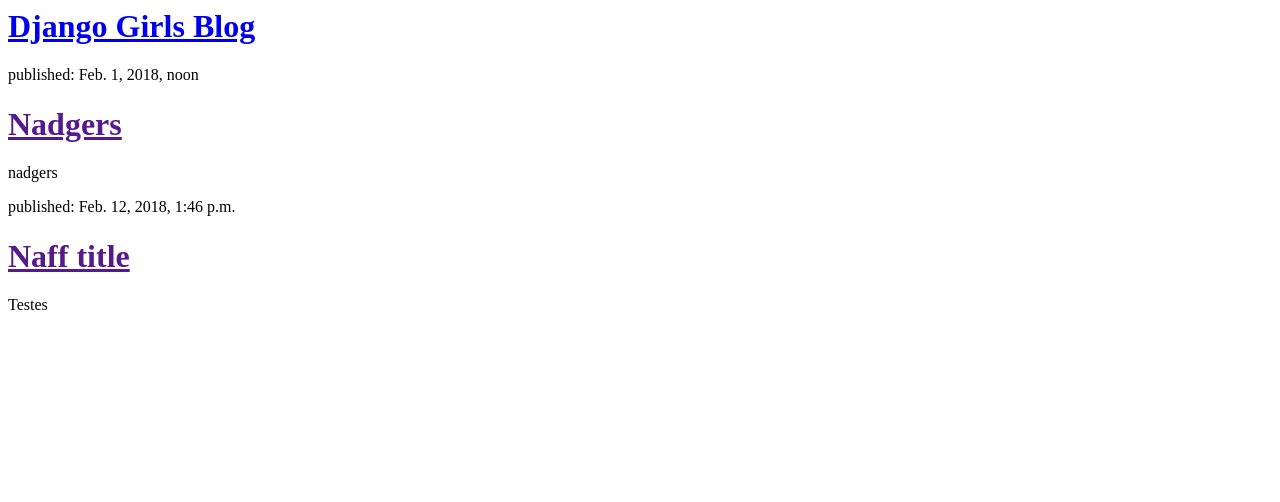
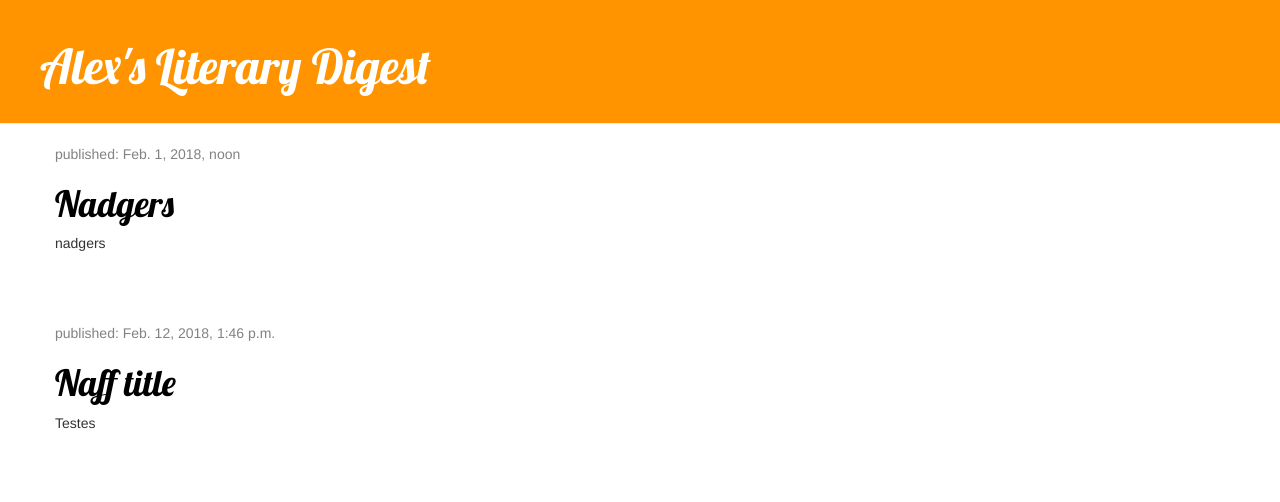
Before and after one commit to VindaLunacy/my-first-blog, a Django app: page / in a window 1280 px wide. Shown: the top 502 px of the page. Run offline with Django 3.2, Linux system fonts and the light colour scheme; data comes from the database, SQL or seed files in the repository; some libraries are stand-ins or nearby versions.

Commit message:
Changed HTML

```diff
--- /dev/null
+++ b/blog/static/css/blog.css
@@ -0,0 +1,48 @@
+
+
+.page-header {
+    background-color: #ff9400;
+    margin-top: 0;
+    padding: 20px 20px 20px 40px;
+}
+
+.page-header h1, .page-header h1 a, .page-header h1 a:visited, .page-header h1 a:active {
+    color: #ffffff;
+    font-size: 36pt;
+    text-decoration: none;
+}
+
+.content {
+    margin-left: 40px;
+}
+
+h1, h2, h3, h4 {
+    font-family: 'Lobster', cursive;
+}
+
+.date {
+    color: #828282;
+}
+
+.save {
+    float: right;
+}
+
+.post-form textarea, .post-form input {
+    width: 100%;
+}
+
+.top-menu, .top-menu:hover, .top-menu:visited {
+    color: #ffffff;
+    float: right;
+    font-size: 26pt;
+    margin-right: 20px;
+}
+
+.post {
+    margin-bottom: 70px;
+}
+
+.post h1 a, .post h1 a:visited {
+    color: #000000;
+}
--- a/blog/templates/blog/post_list.html
+++ b/blog/templates/blog/post_list.html
@@ -1,23 +1,38 @@
 <!--post_list.html-->
 
+{% load staticfiles %}
 <html>
+
     <head>
-        <title>Django Girls blog</title>
+    	<title>Alex's Literary Digest</title>
+    	<link rel="stylesheet" href="//maxcdn.bootstrapcdn.com/bootstrap/3.2.0/css/bootstrap.min.css">
+    	<link rel="stylesheet" href="//maxcdn.bootstrapcdn.com/bootstrap/3.2.0/css/bootstrap-theme.min.css">
+    	<link href="//fonts.googleapis.com/css?family=Lobster&subset=latin,latin-ext" rel="stylesheet" type="text/css">
+    	<link rel="stylesheet" href="{% static 'css/blog.css' %}">
     </head>
+
     <body>
-        <div>
-            <h1><a href="/">Django Girls Blog</a></h1>
+        <div class="page-header">
+            <h1><a href="/">Alex's Literary Digest</a></h1>
         </div>
 
         <div>
 
+        <div class="content container">
+    <div class="row">
+        <div class="col-md-8">
             {% for post in posts %}
-        	<div>
+                <div class="post">
+                    <div class="date">
                         <p>published: {{ post.published_date }}</p>
+                    </div>
                     <h1><a href="">{{ post.title }}</a></h1>
                     <p>{{ post.text|linebreaksbr }}</p>
                 </div>
             {% endfor %}
+        </div>
+    </div>
+</div>
 
         </div>
     </body>
--- a/mysite/settings.py
+++ b/mysite/settings.py
@@ -25,7 +25,7 @@ SECRET_KEY = '8v5hb8&8=kzg&8bwqqst&cepkqgfjyq!k)e)pj1y!itxetwetb'
 # SECURITY WARNING: don't run with debug turned on in production!
 DEBUG = True
 
-ALLOWED_HOSTS = []
+ALLOWED_HOSTS = ['127.0.0.1', '.pythonanywhere.com']
 
 
 # Application definition
```
Lines whose indentation alone changed are shown as unchanged.
